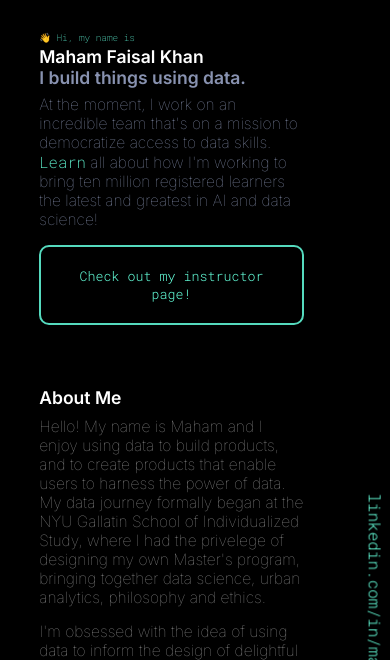
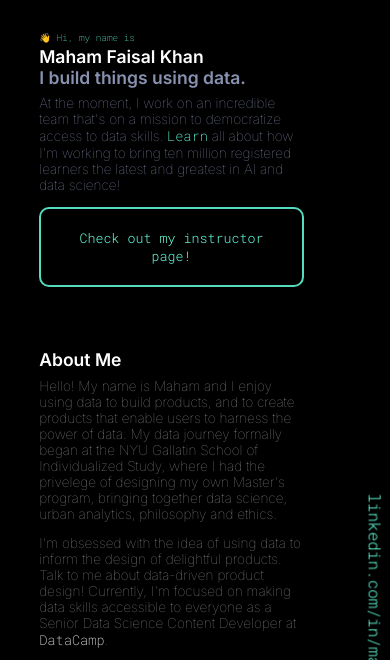
Before and after one commit to mahamfkhan/mysite, a plain HTML site: page index.html in a window 390 px wide. Shown: the top 660 px of the page. Drawn offline with Linux system fonts and the light colour scheme.

Commit message:
Update index.css

```diff
--- a/resources/css/index.css
+++ b/resources/css/index.css
@@ -10,7 +10,7 @@
 }
 
 /* If the screen size is 601px wide or more, set the font-size of <div> to 80px */
-@media screen and (min-width: 601px) {
+@media screen and (min-width: 1501px) {
   p,
   li {
     font-size: 2vw;
@@ -22,10 +22,10 @@
 }
 
 /* If the screen size is 600px wide or less, set the font-size of <div> to 30px */
-@media screen and (max-width: 600px) {
+@media screen and (max-width: 1500px) {
   p,
   li {
-    font-size: 4vw;
+    font-size: 3.5vw;
     color: #8892b0;
     font-weight: 200;
     font-family: 'Inter', sans-serif;
```
